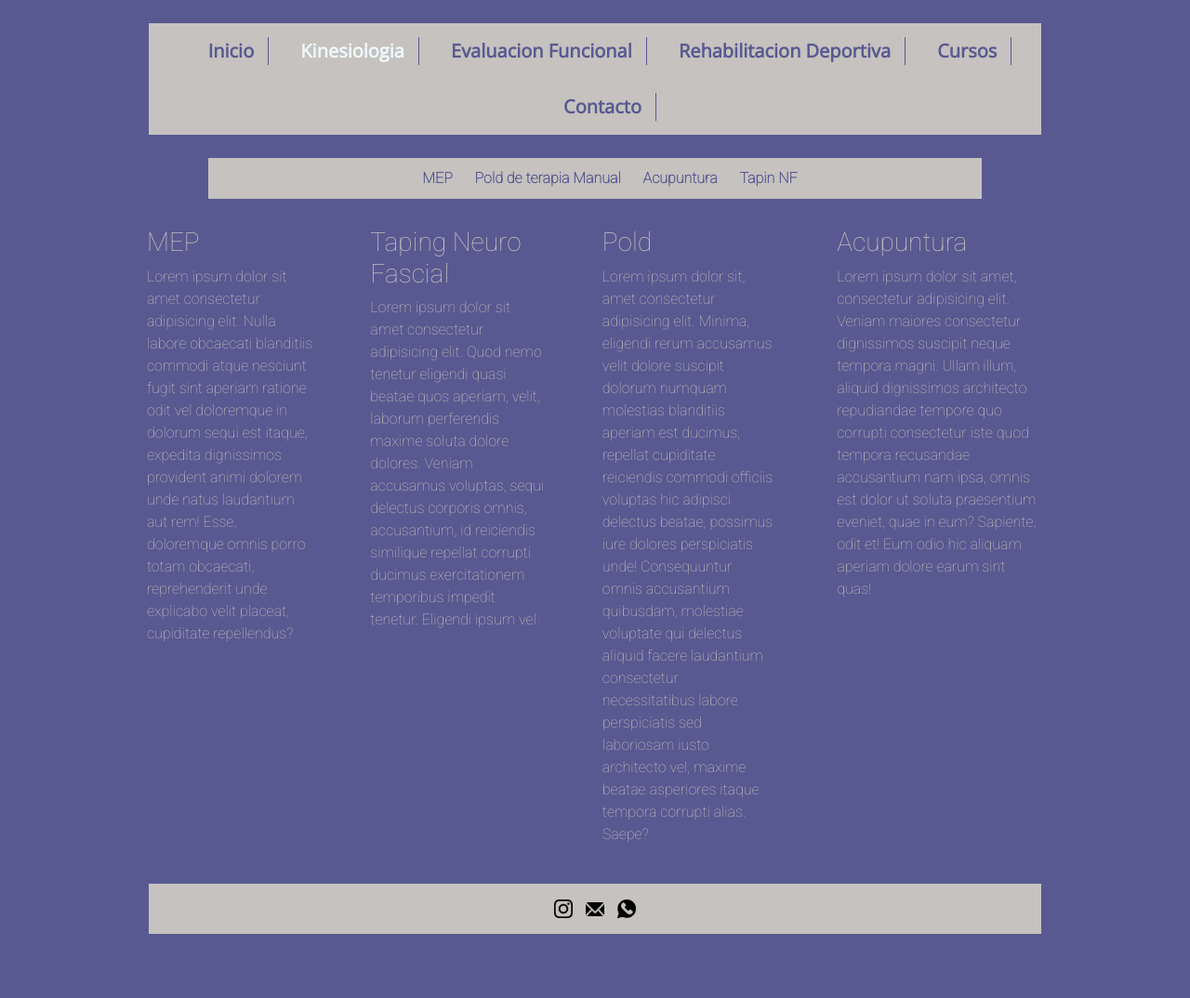
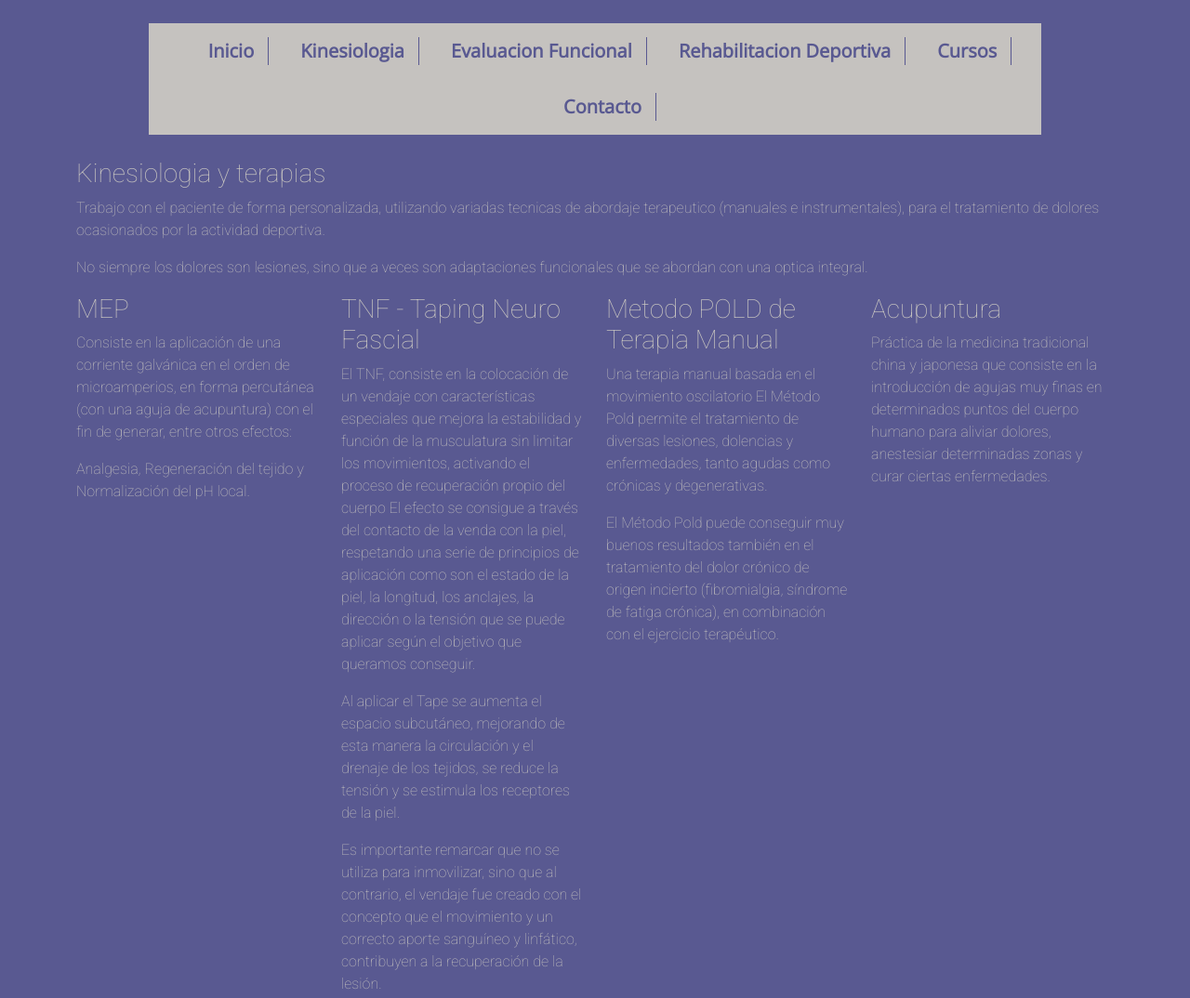
Before and after one commit to fonigorostiaga/kinesioyterapias, a plain HTML site: page pages/kinesiologia.html in a window 1280 px wide. Shown: the top 1074 px of the page at 93% size. Before the commit the page ends 1005 px from the top, so only its background shows below. Drawn offline with nearby package versions, Linux system fonts and the light colour scheme; a web font is replaced by a local one.

Commit message:
contenido en kinesio y eval

```diff
--- a/css/style.css
+++ b/css/style.css
@@ -228,68 +228,8 @@ nav ul li a:hover{
     margin: 10px;
 }
 /*style en kinesiologia*/
-.menukinesio {
-    background-color: rgb(197, 194, 191);
-    list-style: none;
-    margin-right: auto;
-    margin-left: auto;
-    width: 65%;
-    margin-bottom: 30px;
-    text-align: center;
-}
-.menukinesio li{
-    display: inline-block;
-    margin-left: 15;
-    padding: 10px;
-    color: rgb(44, 44, 94);
-    font-weight: bold;
-}
-.menukinesio li a{
-    text-decoration: none;
-}
-.section-kinesio{
-    width: 80%;
-    margin-left: auto;
-    margin-right: auto;
-    display: grid;
 
-    grid-template-areas:
-    "mep taping pold acupuntura";
-}
-.mep{
-    grid-area: mep;
-    width: 75%;
-    margin-left: auto;
-    margin-right:auto ;
-}
-.taping{
-    grid-area: taping;
-    width: 75%;
-    margin-left: auto;
-    margin-right:auto ;
 
-}
-.pold{
-    grid-area: pold;
-    width: 75%;
-    margin-left: auto;
-    margin-right:auto ;
-
-}
-.acupuntura{
-    grid-area: acupuntura;
-    width: 75%;
-    margin-left: auto;
-    margin-right:auto ;
-
-}
-.uea{color: aliceblue;}
-.article-acupuntura{
-    margin-top: 10px;
-}
-.article-acupuntura p{
-    width: 75%;
-}
 /*styles en evaluaciones*/
 .evaluaciones{
     display: grid;
--- a/pages/kinesiologia.html
+++ b/pages/kinesiologia.html
@@ -5,9 +5,10 @@
     <meta charset="UTF-8">
     <meta http-equiv="X-UA-Compatible" content="IE=edge">
     <meta name="viewport" content="width=device-width, initial-scale=1.0">
-    <link href="https://cdn.jsdelivr.net/npm/bootstrap@5.1.3/dist/css/bootstrap.min.css" rel="stylesheet" integrity="sha384-1BmE4kWBq78iYhFldvKuhfTAU6auU8tT94WrHftjDbrCEXSU1oBoqyl2QvZ6jIW3" crossorigin="anonymous">
+    <link href="https://cdn.jsdelivr.net/npm/bootstrap@5.1.3/dist/css/bootstrap.min.css" rel="stylesheet"
+        integrity="sha384-1BmE4kWBq78iYhFldvKuhfTAU6auU8tT94WrHftjDbrCEXSU1oBoqyl2QvZ6jIW3" crossorigin="anonymous">
     <link rel="stylesheet" href="../css/style.css">
-    <link rel="stylesheet" href="https://cdnjs.cloudflare.com/ajax/libs/animate.css/4.1.1/animate.min.css"/>
+    <link rel="stylesheet" href="https://cdnjs.cloudflare.com/ajax/libs/animate.css/4.1.1/animate.min.css" />
     <title>Terapias</title>
 </head>
 
@@ -19,7 +20,7 @@
                     <a href="../index.html" id="inicio">Inicio</a>
                 </li>
                 <li>
-                        <a href="kinesiologia.html"  class="uea">Kinesiologia</a>
+                    <a href="kinesiologia.html" class="uea">Kinesiologia</a>
                 </li>
                 <li>
                     <a href="evaluaciones.html">Evaluacion Funcional</a> </li>
@@ -32,51 +33,71 @@
             </ul>
         </nav>
     </header>
-    <nav class="menukinesio">
-        <ul >
-            <li>
-                <a href="mep.html">MEP</a>
-            </li>
-            <li>
-                <a href="pold.html">Pold de terapia Manual</a>
-            </li>
-            <li>
-                <a href="acupuntura.html">Acupuntura</a>
-            </li>
-            <li>
-                <a href="taping.html">Tapin NF</a>
-            </li>
-        </ul>
-    </nav>
-    <section class="section-kinesio">
-        <div class="mep">
-            <h3 class="titulo-mep">MEP</h3>
-            <p class="texto-mep">Lorem ipsum dolor sit amet consectetur adipisicing elit. Nulla labore obcaecati blanditiis commodi atque nesciunt fugit sint aperiam ratione odit vel doloremque in dolorum sequi est itaque, expedita dignissimos provident animi dolorem unde natus laudantium aut rem! Esse, doloremque omnis porro totam obcaecati, reprehenderit unde explicabo velit placeat, cupiditate repellendus?</p>
+
+    <section class="section-kinesio container">
+        <div class="textKinesio row">
+            <h3 class="tituloKinesio">Kinesiologia y terapias</h3>
+            <p class="pKinesio">Trabajo con el paciente de forma personalizada, utilizando variadas tecnicas de abordaje
+                terapeutico (manuales e instrumentales), para el tratamiento de dolores ocasionados por la actividad
+                deportiva. </p>
+            <p class="pKinesio">No siempre los dolores son lesiones, sino que a veces son adaptaciones funcionales que
+                se abordan con una optica integral.</p>
         </div>
-        <div class="taping">
-            <h3 class="titulo-taping">Taping Neuro Fascial</h3>
-            <p class="taping-text">Lorem ipsum dolor sit amet consectetur adipisicing elit. Quod nemo tenetur eligendi quasi beatae quos aperiam, velit, laborum perferendis maxime soluta dolore dolores. Veniam accusamus voluptas, sequi delectus corporis omnis, accusantium, id reiciendis similique repellat corrupti ducimus exercitationem temporibus impedit tenetur. Eligendi ipsum vel.</p>
+        <div class="terapias row">
+            <div class="mep col-xl-3 col-lg-3 col-md-3 col-sm-12">
+                <h3 class="tituloMep">MEP</h3>
+                <p class="pMep">
+                    Consiste en la aplicación de una corriente galvánica en el orden de microamperios, en forma
+                    percutánea (con una aguja de acupuntura) con el fin de generar, entre otros efectos:
+                </p>
+                <p class="pMep">Analgesia, Regeneración del tejido y Normalización del pH local.</p>
             </div>
-        <div class="pold">
-            <h3 class="titulo-pold">Pold</h3>
-            <p class="texto-pold">Lorem ipsum dolor sit, amet consectetur adipisicing elit. Minima, eligendi rerum accusamus velit dolore suscipit dolorum numquam molestias blanditiis aperiam est ducimus, repellat cupiditate reiciendis commodi officiis voluptas hic adipisci delectus beatae, possimus iure dolores perspiciatis unde! Consequuntur omnis accusantium quibusdam, molestiae voluptate qui delectus aliquid facere laudantium consectetur necessitatibus labore perspiciatis sed laboriosam iusto architecto vel, maxime beatae asperiores itaque tempora corrupti alias. Saepe?</p>
+            <div class="TNF col-xl-3 col-lg-3 col-md-3 col-sm-12">
+                <h3 class="tituloTNF">TNF - Taping Neuro Fascial</h3>
+                <p class="pTnf">El TNF, consiste en la colocación de un vendaje con características especiales que
+                    mejora la estabilidad y función de la musculatura sin limitar los movimientos, activando el proceso
+                    de recuperación propio del cuerpo
+                    El efecto se consigue a través del contacto de la venda con la piel, respetando una serie de
+                    principios de aplicación como son el estado de la piel, la longitud, los anclajes, la dirección o la
+                    tensión que se puede aplicar según el objetivo que queramos conseguir.</p>
+                <p class="pTnf">Al aplicar el Tape se aumenta el espacio subcutáneo, mejorando de esta manera la
+                    circulación y el drenaje de los tejidos, se reduce la tensión y se estimula los receptores de la
+                    piel.</p>
+                <p class="pTnf">Es importante remarcar que no se utiliza para inmovilizar, sino que al contrario, el
+                    vendaje fue creado con el concepto que el movimiento y un correcto aporte sanguíneo y linfático,
+                    contribuyen a la recuperación de la lesión.</p>
             </div>
-        <div class="acupuntura">
-            <h3 class="titulo-acupuntura">Acupuntura</h3>
-            <p class="texto-acupuntura">Lorem ipsum dolor sit amet, consectetur adipisicing elit. Veniam maiores consectetur dignissimos suscipit neque tempora magni. Ullam illum, aliquid dignissimos architecto repudiandae tempore quo corrupti consectetur iste quod tempora recusandae accusantium nam ipsa, omnis est dolor ut soluta praesentium eveniet, quae in eum? Sapiente, odit et! Eum odio hic aliquam aperiam dolore earum sint quas!</p>
+            <div class="pold col-xl-3 col-lg-3 col-md-3 col-sm-12">
+                <h3 class="tituloPold">Metodo POLD de Terapia Manual</h3>
+                <p class="pPold">Una terapia manual basada en el movimiento oscilatorio
+                    El Método Pold permite el tratamiento de diversas lesiones, dolencias y enfermedades, tanto agudas
+                    como crónicas y degenerativas.</p>
+                <p class="pPold">El Método Pold puede conseguir muy buenos resultados también en el tratamiento del
+                    dolor crónico de origen incierto (fibromialgia, síndrome de fatiga crónica), en combinación con el
+                    ejercicio terapéutico.</p>
+            </div>
+            <div class="acupuntura col-xl-3 col-lg-3 col-md-3 col-sm-12">
+                <h3 class="tituloAcupuntura">Acupuntura</h3>
+                <p class="pAcupuntura">Práctica de la medicina tradicional china y japonesa que consiste en la
+                    introducción de agujas muy finas en determinados puntos del cuerpo humano para aliviar dolores,
+                    anestesiar determinadas zonas y curar ciertas enfermedades.</p>
+            </div>
+        </div>
         </div>
     </section>
-
 
     <footer>
         <div class="links">
             <a href="https://www.instagram.com/facgorostiaga/"><img class="img-ig" src="../img/ig.png" alt="IG"></a>
             <a href="contacto.html"><img class="img-email" src="../img/email.png" alt="email"></a>
-            <a href="https://api.whatsapp.com/send/?phone=5491136598766&text&app_absent=0"><img src="../img/wpp.png" alt="wpp" class="img-wpp"></a>
+            <a href="https://api.whatsapp.com/send/?phone=5491136598766&text&app_absent=0"><img src="../img/wpp.png"
+                    alt="wpp" class="img-wpp"></a>
         </div>
 
     </footer>
-    <script src="https://cdn.jsdelivr.net/npm/bootstrap@5.1.3/dist/js/bootstrap.bundle.min.js" integrity="sha384-ka7Sk0Gln4gmtz2MlQnikT1wXgYsOg+OMhuP+IlRH9sENBO0LRn5q+8nbTov4+1p" crossorigin="anonymous"></script>
+    <script src="https://cdn.jsdelivr.net/npm/bootstrap@5.1.3/dist/js/bootstrap.bundle.min.js"
+        integrity="sha384-ka7Sk0Gln4gmtz2MlQnikT1wXgYsOg+OMhuP+IlRH9sENBO0LRn5q+8nbTov4+1p" crossorigin="anonymous">
+    </script>
 </body>
 
 </html>
```
Also changed, not shown: pages/evaluaciones.html (+14 -20 lines). Lines whose indentation alone changed are shown as unchanged.
